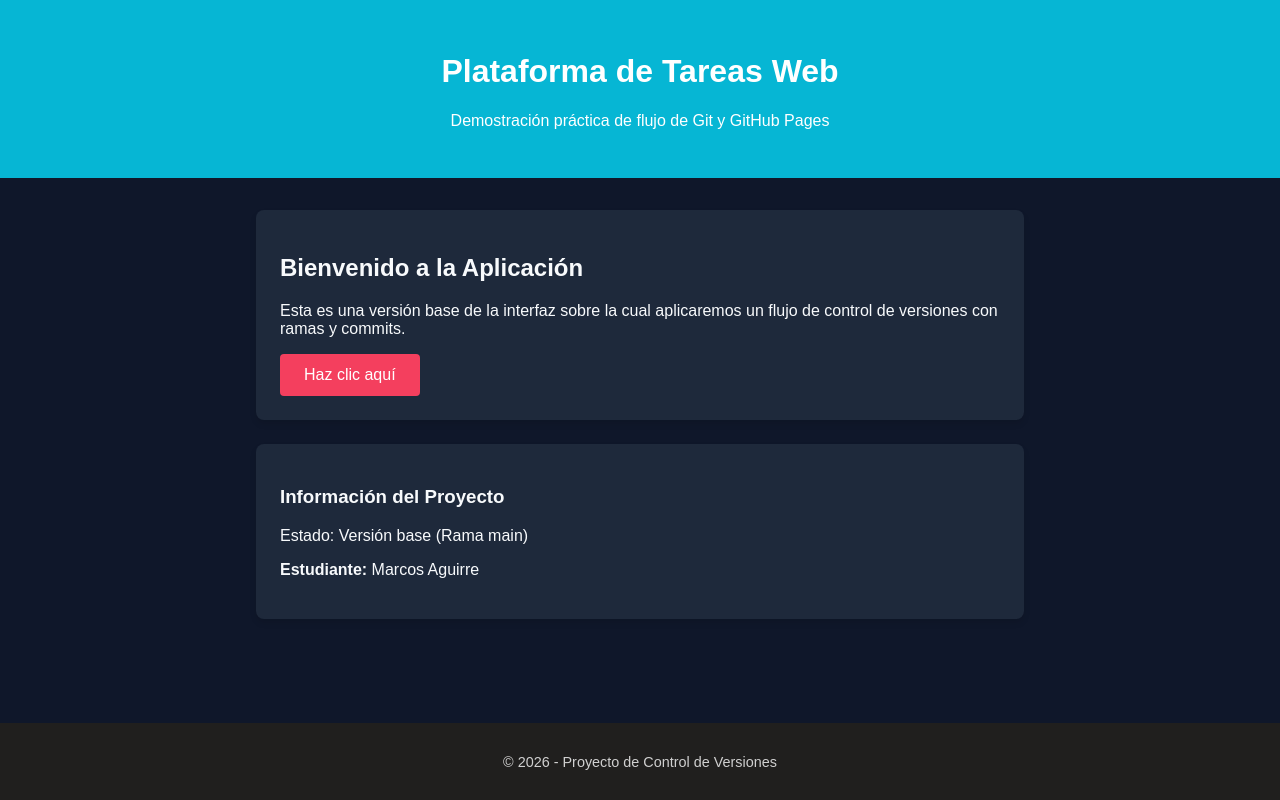
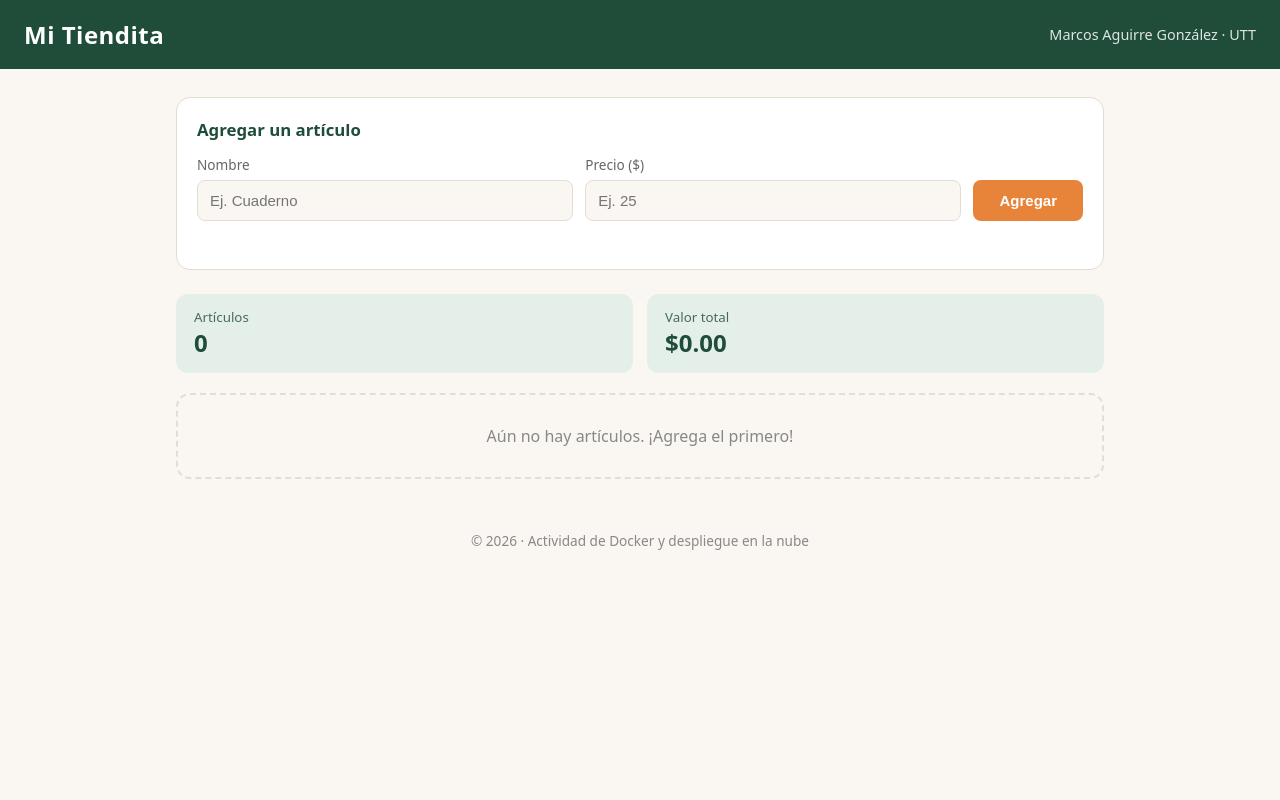
Before and after one commit to Marcos177-prr/versionamiento-Marcos-Aguirre, a plain HTML site: page index.html in a window 1280 px wide. Drawn offline with Linux system fonts and the light colour scheme.

```diff
--- a/index.html
+++ b/index.html
@@ -3,121 +3,174 @@
 <head>
   <meta charset="UTF-8">
   <meta name="viewport" content="width=device-width, initial-scale=1.0">
-    <title>Mi Aplicación Web Base</title>
+  <title>Mi Tiendita</title>
+  <style>
+    :root {
+      --fondo: #faf7f2;
+      --verde: #1f4d3a;
+      --verde-claro: #e3efe8;
+      --naranja: #e8833a;
+      --texto: #2b2b2b;
+      --borde: #e4ddd2;
+    }
+    * { box-sizing: border-box; }
+    body {
+      margin: 0; min-height: 100vh;
+      font-family: system-ui, -apple-system, "Segoe UI", Roboto, sans-serif;
+      background: var(--fondo); color: var(--texto);
+    }
+    .barra {
+      background: var(--verde); color: #fff;
+      padding: 18px 24px; display: flex; justify-content: space-between;
+      align-items: center; flex-wrap: wrap; gap: 8px;
+    }
+    .barra h1 { margin: 0; font-size: 1.5rem; letter-spacing: .5px; }
+    .barra span { font-size: .9rem; opacity: .85; }
+    .contenedor { max-width: 960px; margin: 28px auto; padding: 0 16px; }
 
-    <!-- Fuente original -->
-    <link rel="preconnect" href="https://fonts.googleapis.com">
-    <link rel="preconnect" href="https://fonts.gstatic.com" crossorigin>
-    <link href="https://fonts.googleapis.com/css2?family=Roboto:wght@400;700&display=swap" rel="stylesheet">
+    .panel {
+      background: #fff; border: 1px solid var(--borde); border-radius: 14px;
+      padding: 20px; margin-bottom: 24px;
+    }
+    .panel h2 { margin: 0 0 14px; font-size: 1.05rem; color: var(--verde); }
+    .fila { display: flex; gap: 12px; flex-wrap: wrap; }
+    .campo { flex: 1; min-width: 160px; display: flex; flex-direction: column; gap: 6px; }
+    .campo label { font-size: .85rem; color: #666; }
+    .campo input {
+      padding: 11px 12px; border: 1.5px solid var(--borde); border-radius: 8px;
+      font-size: 15px; background: var(--fondo);
+    }
+    .campo input:focus { outline: none; border-color: var(--verde); }
+    #add-btn {
+      align-self: flex-end; padding: 12px 26px; border: none; border-radius: 8px;
+      background: var(--naranja); color: #fff; font-size: 15px; font-weight: 600; cursor: pointer;
+    }
+    #add-btn:hover { background: #d4722a; }
+    #mensaje { margin-top: 10px; min-height: 18px; font-size: 13px; color: #b3261e; }
 
-    <style>
-        /* Tipografía e identidades originales (Rama Main) */
-        :root {
-            --bg-color: #f4f6f8;
-            --card-bg: #ffffff;
-            --primary-color: #2b5797;
-            --text-color: #333333;
-            --accent-color: #0078d4;
-            --font-family: 'Roboto', sans-serif;
+    .resumen { display: flex; gap: 14px; margin-bottom: 20px; flex-wrap: wrap; }
+    .dato {
+      flex: 1; min-width: 160px; background: var(--verde-claro);
+      border-radius: 12px; padding: 14px 18px;
     }
+    .dato small { color: #4a6b5a; display: block; }
+    .dato strong { font-size: 1.5rem; color: var(--verde); }
 
-        body {
-            font-family: var(--font-family);
-            background-color: var(--bg-color);
-            color: var(--text-color);
-            margin: 0;
-            padding: 0;
-            display: flex;
-            flex-direction: column;
-            min-height: 100vh;
+    #product-list {
+      display: grid; gap: 16px;
+      grid-template-columns: repeat(auto-fill, minmax(210px, 1fr));
     }
-
-        header {
-            background-color: var(--primary-color);
-            color: white;
-            padding: 2rem 1rem;
-            text-align: center;
+    .producto {
+      background: #fff; border: 1px solid var(--borde); border-radius: 14px;
+      padding: 16px; display: flex; flex-direction: column; gap: 6px;
+      border-top: 5px solid var(--naranja);
     }
-
-        main {
-            flex: 1;
-            max-width: 800px;
-            margin: 2rem auto;
-            padding: 0 1rem;
-            width: 100%;
-            box-sizing: border-box;
+    .producto .id { font-size: .75rem; color: #888; }
+    .producto .nombre { font-weight: 600; font-size: 1.1rem; word-break: break-word; }
+    .producto .precio { font-size: 1.4rem; color: var(--verde); font-weight: 700; }
+    .delete-btn {
+      margin-top: 8px; background: transparent; color: #b3261e;
+      border: 1.5px solid #b3261e; border-radius: 8px; padding: 8px; cursor: pointer;
     }
-
-        .card {
-            background-color: var(--card-bg);
-            border-radius: 8px;
-            padding: 1.5rem;
-            box-shadow: 0 4px 6px rgba(0,0,0,0.1);
-            margin-bottom: 1.5rem;
-        }
-
-        button {
-            background-color: var(--accent-color);
-            color: white;
-            border: none;
-            padding: 0.75rem 1.5rem;
-            border-radius: 4px;
-            font-size: 1rem;
-            cursor: pointer;
-            transition: background 0.3s ease;
-        }
-
-        button:hover {
-            opacity: 0.9;
-        }
-
-        footer {
-            background-color: #201f1e;
-            color: #d0d0d0;
-            text-align: center;
-            padding: 1rem;
-            font-size: 0.9rem;
-        }
-
-
-        :root {
-            --bg-color: #0f172a;
-            --card-bg: #1e293b;
-            --primary-color: #06b6d4;
-            --text-color: #f8fafc;
-            --accent-color: #f43f5e;
-            --font-family: 'Poppins', sans-serif;
-        }
-
+    .delete-btn:hover { background: #b3261e; color: #fff; }
+    .vacio { grid-column: 1 / -1; text-align: center; padding: 30px; color: #888;
+      border: 2px dashed var(--borde); border-radius: 14px; }
+    footer { text-align: center; padding: 24px; color: #888; font-size: .85rem; }
   </style>
 </head>
 <body>
-
-    <header>
-        <h1>Plataforma de Tareas Web</h1>
-        <p>Demostración práctica de flujo de Git y GitHub Pages</p>
-    </header>
-
-    <main>
-        <div class="card">
-            <h2>Bienvenido a la Aplicación</h2>
-            <p>Esta es una versión base de la interfaz sobre la cual aplicaremos un flujo de control de versiones con ramas y commits.</p>
-
-            <!-- Elemento Interactivo / Modificable -->
-            <button onclick="alert('¡Hola! Funcionalidad básica ejecutada.')">Haz clic aquí</button>
+  <div class="barra">
+    <h1>Mi Tiendita</h1>
+    <span>Marcos Aguirre González · UTT</span>
   </div>
 
-        <div class="card" id="student-info">
-            <h3>Información del Proyecto</h3>
-            <p>Estado: Versión base (Rama main)</p>
-            <!-- Aquí se agregará el nombre del estudiante en la rama secundaria -->
-             <p><strong>Estudiante:</strong> Marcos Aguirre</p>
+  <div class="contenedor">
+    <section class="panel">
+      <h2>Agregar un artículo</h2>
+      <div class="fila">
+        <div class="campo">
+          <label for="product-name">Nombre</label>
+          <input type="text" id="product-name" placeholder="Ej. Cuaderno">
         </div>
-    </main>
+        <div class="campo">
+          <label for="product-price">Precio ($)</label>
+          <input type="number" id="product-price" placeholder="Ej. 25" min="0" step="0.01">
+        </div>
+        <button id="add-btn">Agregar</button>
+      </div>
+      <div id="mensaje"></div>
+    </section>
 
-    <footer>
-        <p>&copy; 2026 - Proyecto de Control de Versiones</p>
-    </footer>
+    <section class="resumen">
+      <div class="dato"><small>Artículos</small><strong id="total-articulos">0</strong></div>
+      <div class="dato"><small>Valor total</small><strong id="total-valor">$0</strong></div>
+    </section>
 
+    <section id="product-list"></section>
+  </div>
+
+  <footer>© 2026 · Actividad de Docker y despliegue en la nube</footer>
+
+  <script>
+    const KEY = "tiendita_articulos";
+    let productos = [];
+    let siguienteId = 1;
+
+    try {
+      productos = JSON.parse(localStorage.getItem(KEY)) || [];
+      siguienteId = productos.reduce((m, p) => Math.max(m, p.id), 0) + 1;
+    } catch (e) { productos = []; }
+
+    const lista = document.getElementById("product-list");
+    const inputNombre = document.getElementById("product-name");
+    const inputPrecio = document.getElementById("product-price");
+    const mensaje = document.getElementById("mensaje");
+
+    function guardar() {
+      try { localStorage.setItem(KEY, JSON.stringify(productos)); } catch (e) {}
+    }
+
+    function render() {
+      lista.innerHTML = "";
+      if (productos.length === 0) {
+        lista.innerHTML = '<div class="vacio">Aún no hay artículos. ¡Agrega el primero!</div>';
+      }
+      productos.forEach(p => {
+        const card = document.createElement("article");
+        card.className = "producto";
+        card.innerHTML = `<span class="id">#${p.id}</span>
+          <span class="nombre"></span>
+          <span class="precio">$${p.precio}</span>
+          <button class="delete-btn" data-id="${p.id}">Eliminar</button>`;
+        card.querySelector(".nombre").textContent = p.nombre; // evita inyectar HTML
+        lista.appendChild(card);
+      });
+      document.getElementById("total-articulos").textContent = productos.length;
+      const total = productos.reduce((s, p) => s + p.precio, 0);
+      document.getElementById("total-valor").textContent = "$" + total.toFixed(2);
+    }
+
+    document.getElementById("add-btn").addEventListener("click", () => {
+      const nombre = inputNombre.value.trim();
+      const precio = parseFloat(inputPrecio.value);
+      if (!nombre || isNaN(precio) || precio < 0) {
+        mensaje.textContent = "Escribe un nombre y un precio válido.";
+        return;
+      }
+      productos.push({ id: siguienteId++, nombre, precio });
+      guardar(); render();
+      inputNombre.value = ""; inputPrecio.value = ""; mensaje.textContent = "";
+    });
+
+    lista.addEventListener("click", (e) => {
+      if (e.target.classList.contains("delete-btn")) {
+        const id = Number(e.target.dataset.id);
+        productos = productos.filter(p => p.id !== id);
+        guardar(); render();
+      }
+    });
+
+    render();
+  </script>
 </body>
 </html>
```
Also changed, not shown: tests/requirements.txt (added), 3 other files. Lines whose indentation alone changed are shown as unchanged.
